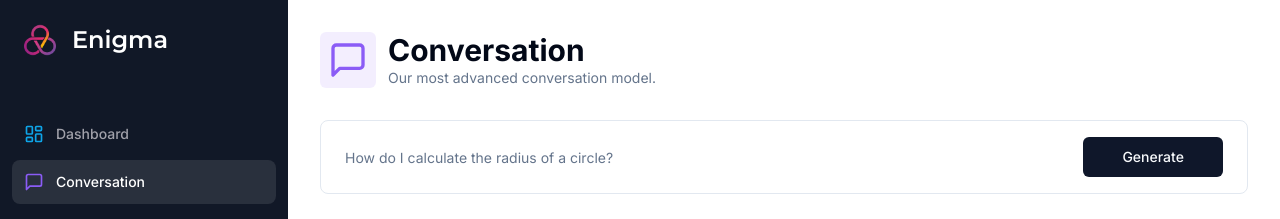
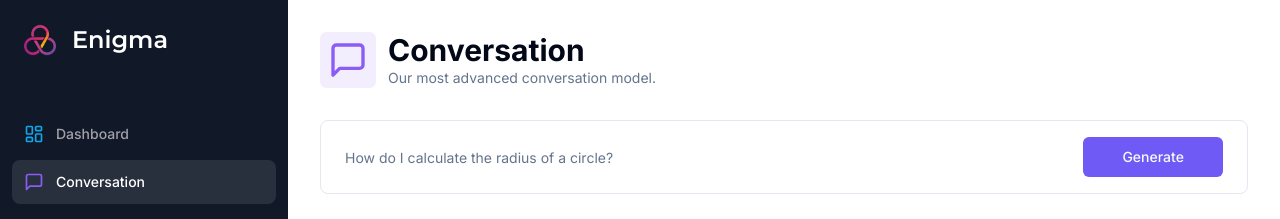
Before and after one commit to SalikJamal/enigma, a Next.js app: page /conversation in a window 1280 px wide. Shown: the top 219 px of the page. Built offline with nearby package versions, Linux system fonts and the light colour scheme; no server answers.

Commit message:
UI color changes

```diff
--- a/app/(dashboard)/(routes)/code/page.tsx
+++ b/app/(dashboard)/(routes)/code/page.tsx
@@ -57,7 +57,7 @@
             // TODO: Open Pro Modal
             console.log(err)
         } finally {
-
+            router.refresh()
         }
     }
 
--- a/app/(dashboard)/(routes)/conversation/page.tsx
+++ b/app/(dashboard)/(routes)/conversation/page.tsx
@@ -56,7 +56,7 @@
             // TODO: Open Pro Modal
             console.log(err)
         } finally {
-
+            router.refresh()
         }
     }
 
--- a/app/(dashboard)/(routes)/image/page.tsx
+++ b/app/(dashboard)/(routes)/image/page.tsx
@@ -50,7 +50,7 @@
             // TODO: Open Pro Modal
             console.log(err)
         } finally {
-
+            router.refresh()
         }
     }
 
--- a/app/(dashboard)/(routes)/music/page.tsx
+++ b/app/(dashboard)/(routes)/music/page.tsx
@@ -44,7 +44,7 @@
             // TODO: Open Pro Modal
             console.log(err)
         } finally {
-
+            router.refresh()
         }
     }
 
--- a/app/(dashboard)/(routes)/video/page.tsx
+++ b/app/(dashboard)/(routes)/video/page.tsx
@@ -44,7 +44,7 @@
             // TODO: Open Pro Modal
             console.log(err)
         } finally {
-
+            router.refresh()
         }
     }
 
--- a/app/globals.css
+++ b/app/globals.css
@@ -19,7 +19,7 @@
     --popover: 0 0% 100%;
     --popover-foreground: 222.2 84% 4.9%;
 
-    --primary: 222.2 47.4% 11.2%;
+    --primary: 248 90% 66%;
     --primary-foreground: 210 40% 98%;
 
     --secondary: 210 40% 96.1%;
```
